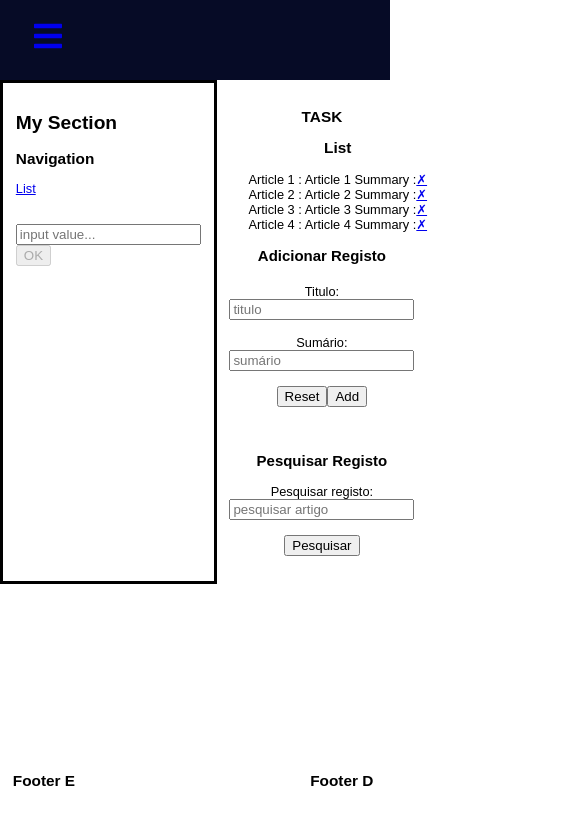
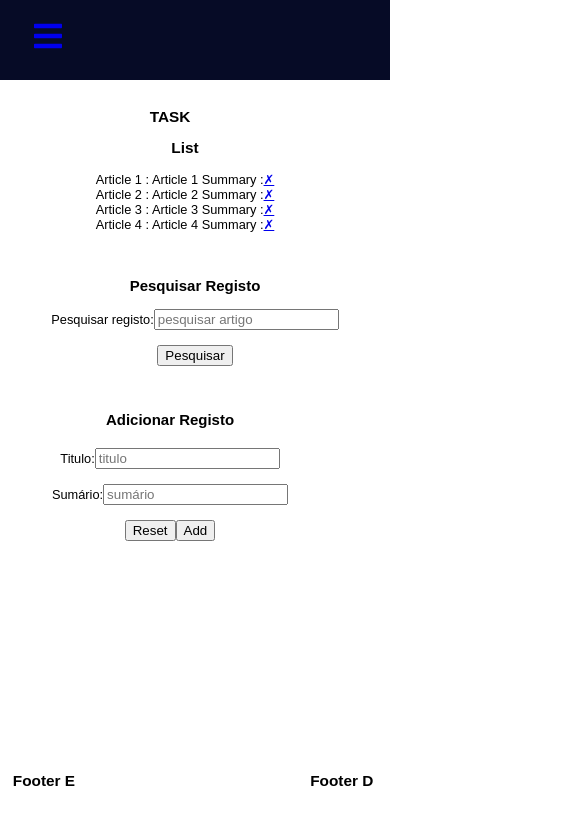
Before and after one commit to Goncalves745/TaskFusion, a React (Create React App) app: page / in a window 390 px wide. Shown: the top 824 px of the page, 585 px wide, since content can reach past the window. Built offline with nearby package versions, Linux system fonts and the light colour scheme.

Commit message:
Css de Deus

```diff
--- a/src/App2.js
+++ b/src/App2.js
@@ -19,25 +19,7 @@ import { BrowserRouter as Router, Route, Routes, Link } from "react-router-dom";
 function App2() {
 
 
-  function handleSubmit(e) {
 
-    // Prevent the browser from reloading the page
-    e.preventDefault();
-
-    // Read the form data
-    const form = e.target;
-    const formData = new FormData(form);
-
-    // You can pass formData as a fetch body directly:
-    /*fetch('/some-api', { method: form.method, body: formData });*/
-
-    // Or you can work with it as a plain object:
-    const formJson = Object.fromEntries(formData.entries());
-    //console.log(formJson);
-    console.log(formJson);
-    //alert(formData.entries());
-    alert(e.target.myInput.value);
-  }
 
   const query = new URLSearchParams({ id: 1 });
   const [Task, setTask] = React.useState("Task")
@@ -53,19 +35,12 @@ function App2() {
 
           </Routes>
 
-      {/*<Header /> <--- barra superior anteriro */}
+
       <main className="page-content">
-        <Nav>
-          <h1>Navigation</h1>
-            <p>
-                {/*<Link to={`echo/${id}`}>List</Link>*/}
-                <Link to={`list?${query.toString()}`} query={query}>List</Link>
-            </p>
-        </Nav>
+
 
         <article className="content-article">
-
-          <br />
+            <br />
             <Estado />
             <br />
         </article>
--- a/src/Estado.js
+++ b/src/Estado.js
@@ -123,6 +123,18 @@ export default function Estado() {
                 </li>
             ))}
             </ul>
+
+            <div className='pesquisa'>
+            <h3>Pesquisar Registo</h3>
+            <label>
+                Pesquisar registo:
+                <input type="text" value={search} onChange={(e) => setSearch(e.target.value)} placeholder="pesquisar artigo" name="pesq" />
+            </label>
+            <br />
+            <br />
+            <button type="button" onClick={pesquisa}>Pesquisar</button>
+            </div>
+
             <div className='paraesquerda'>
 
             <h3>Adicionar Registo</h3>
@@ -142,20 +154,12 @@ export default function Estado() {
                 <button type="reset">Reset</button>
                 <button type="submit">Add</button>
             </form>
-            <br />
-                <br />
-            <h3>Pesquisar Registo</h3>
+            </div>
+            <br /><br />
 
 
-            <label>
-                Pesquisar registo:
-                <input type="text" value={search} onChange={(e) => setSearch(e.target.value)} placeholder="pesquisar artigo" name="pesq" />
-            </label>
-            <br />
-            <br />
-            <button type="button" onClick={pesquisa}>Pesquisar</button>
 
-            </div>
+
 
         </>
     );
--- a/src/MyApp.css
+++ b/src/MyApp.css
@@ -51,12 +51,18 @@ aside {
 .paradireita{
   position:absolute;
   list-style: none;
-  right: 100px;
+  right: 30px;
 }
 
 
 .paraesquerda{
-  margin-right: 500px;
+  margin-right: 50px;
+}
+
+.pesquisa{
+  text-align: left;
+  position:absolute;
+  left: 30px;
 }
 
 aside h1 {
@@ -66,10 +72,17 @@ aside h1 {
 
 @media only screen and (max-width: 1000px) {
   .paradireita{
-
     position:relative;
     list-style: none;
-    margin-right: 45%;
+    padding-bottom: 30px;
+  }
+
+  .pesquisa{
+    padding-bottom: 30px;
+    position:relative;
+    text-align: center;
+    left: 0px;
+    align-items: center;
   }
 }
 
```
